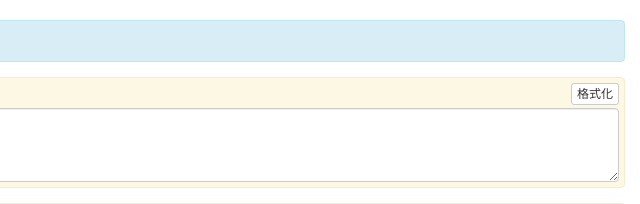
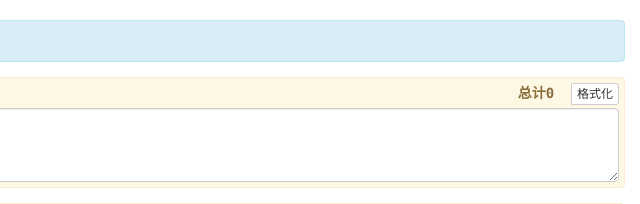
Before and after one commit to xxcanghai/random_selection, a website: page index.html in a window 1280 px wide. Shown: the top 204 px of the page, 640-1280 px from the left. Drawn offline with Linux system fonts and the light colour scheme.

Commit message:
增加总计

```diff
--- a/index.html
+++ b/index.html
@@ -69,6 +69,7 @@
                         <label for="">请输入数据源（参加摇号的数据，按逗号或换行分割）：</label>
 
                         <div class="btn-group btn-group-xs" role="group">
+                            <label style="float:left">总计{{inputArr.length}} &nbsp;</label>
                             <label class="btn btn-default" title="校验数据源是否合法，并格式化去重数据源" @click="inputValidate()">格式化</label>
                         </div>
 
```
